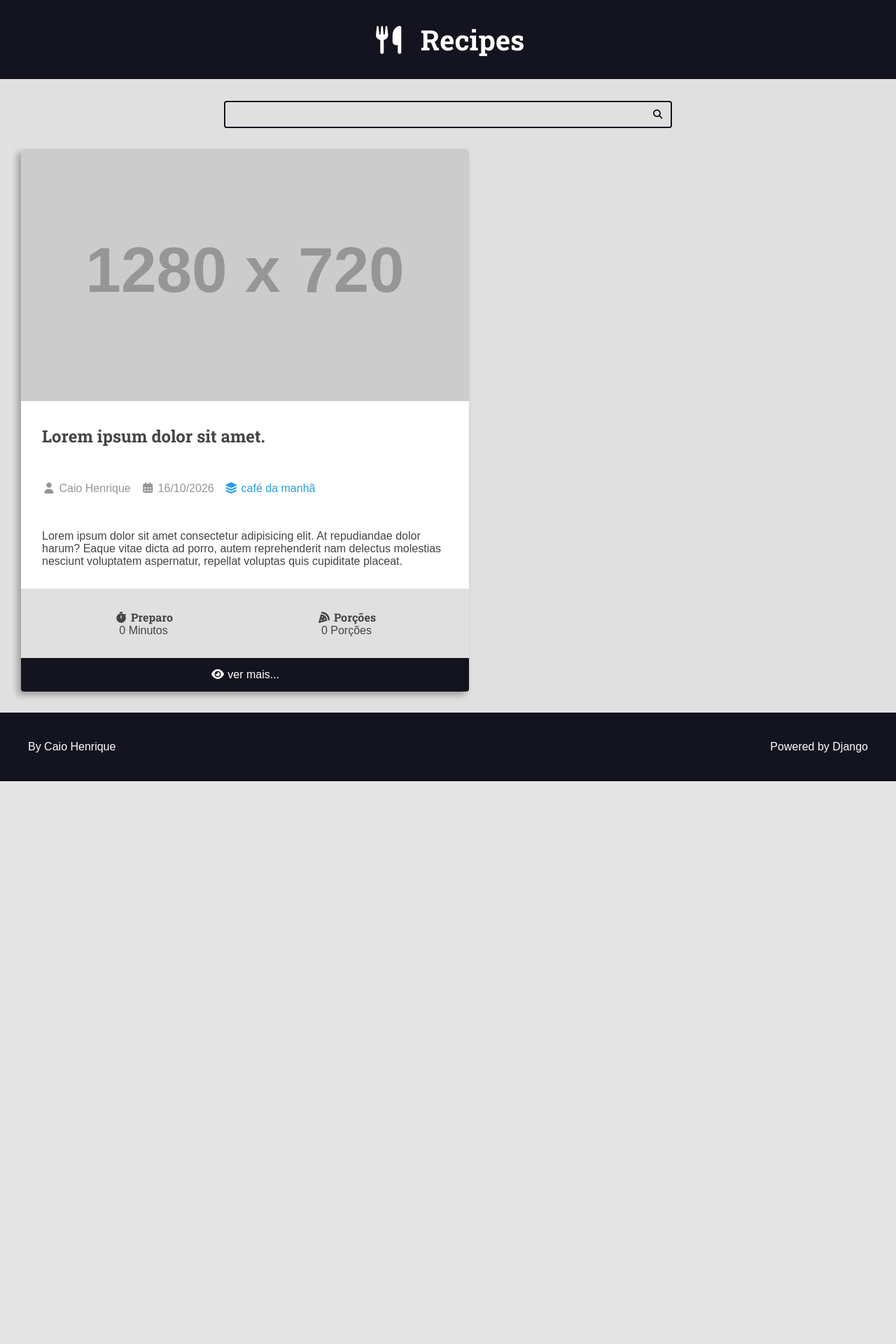
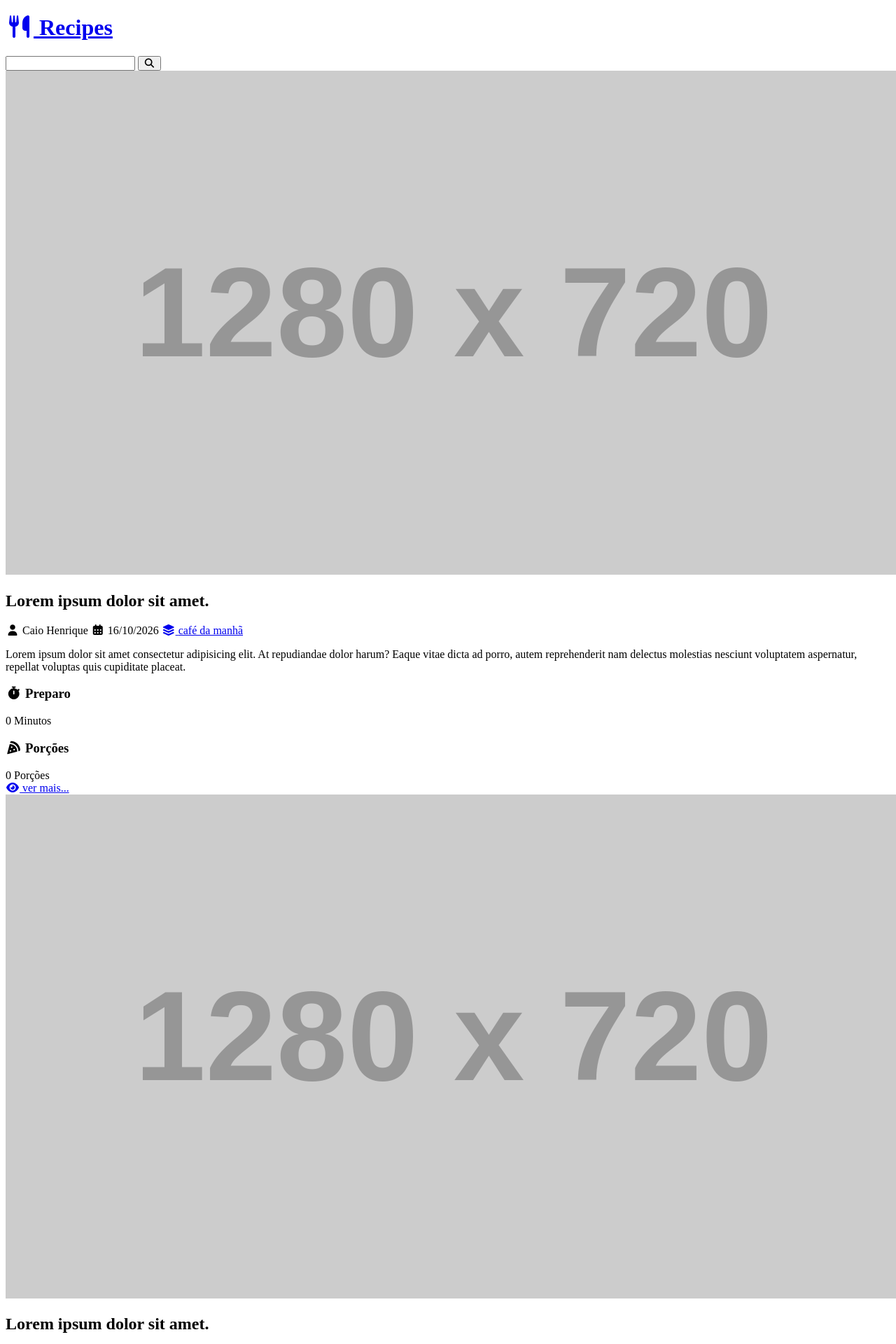
Before and after one commit to caiohenriquefranca/recipes, a Django app: page / in a window 1280 px wide. Shown: the top 1920 px of the page at 70% size. Before the commit the page ends 1116 px from the top, so only its background shows below. Run offline with Django 5.2, Linux system fonts and the light colour scheme; grey boxes labelled with a size stand in for pictures from a placeholder-image service; some libraries are stand-ins or nearby versions.

Commit message:
adicionado pagina de recitas e ajustado aqrquivos estaticos

```diff
--- a/projeto/settings.py
+++ b/projeto/settings.py
@@ -116,3 +116,5 @@ USE_TZ = True
 # https://docs.djangoproject.com/en/6.0/howto/static-files/
 
 STATIC_URL = 'static/'
+
+STATIC_ROOT = BASE_DIR / 'static'
--- a/projeto/urls.py
+++ b/projeto/urls.py
@@ -1,20 +1,3 @@
-"""
-URL configuration for projeto project.
-
-The `urlpatterns` list routes URLs to views. For more information please see:
-    https://docs.djangoproject.com/en/6.0/topics/http/urls/
-Examples:
-Function views
-    1. Add an import:  from my_app import views
-    2. Add a URL to urlpatterns:  path('', views.home, name='home')
-Class-based views
-    1. Add an import:  from other_app.views import Home
-    2. Add a URL to urlpatterns:  path('', Home.as_view(), name='home')
-Including another URLconf
-    1. Import the include() function: from django.urls import include, path
-    2. Add a URL to urlpatterns:  path('blog/', include('blog.urls'))
-"""
-
 from django.contrib import admin
 from django.urls import path, include
 
--- a/recipes/templates/recipes/pages/home.html
+++ b/recipes/templates/recipes/pages/home.html
@@ -7,6 +7,8 @@
   <main class="main-content-container">
     <div class="main-content main-content-list container">
       {% include "recipes/partials/recipe.html" %}
+      {% include "recipes/partials/recipe.html" %}
+      {% include "recipes/partials/recipe.html" %}
      </div>
   </main>
   {% include "recipes/partials/footer.html" %}
--- a/recipes/templates/recipes/partials/head.html
+++ b/recipes/templates/recipes/partials/head.html
@@ -1,3 +1,5 @@
+{% load static %}
+
 <!doctype html>
 <html lang="pt-BR">
 
@@ -20,261 +22,9 @@
   <link rel="preconnect" href="https://fonts.googleapis.com" />
   <link rel="preconnect" href="https://fonts.gstatic.com" crossorigin />
   <link href="https://fonts.googleapis.com/css2?family=Roboto+Slab:wght@100..900&display=swap" rel="stylesheet" />
+  <link rel="stylesheet" href="{% static 'recipes/css/styles.css' %}" />
   <title>Recipes</title>
-  <style>
-    :root {
-      --color-primary: #269fe6;
-      --color-primary-hover: #2086c2;
-      --color-primary-dark: #13141f;
-      --color-primary-dark-hover: #212336;
-      --color-primary-light: #d4ecfa;
-      --color-primary-light-hover: #bdd8e7;
 
-      --color-white: #fff;
-      --color-black: #000;
-
-      --color-dark-text: #444;
-      --color-info-light: #cce5ff;
-      --color-debug-light: #cce5ff;
-      --color-success-light: #d4edda;
-      --color-alert-light: #fff3cd;
-      --color-warning-light: #fff3cd;
-      --color-error-light: #f8d7da;
-
-      --color-info-dark: #4d86c4;
-      --color-debug-dark: #4d86c4;
-      --color-success-dark: #4a9c5d;
-      --color-alert-dark: #927f40;
-      --color-warning-dark: #927f40;
-      --color-error-dark: #da525d;
-
-      --color-gray-0: #f9f9f9;
-      --color-gray-1: #e0e0e0;
-      --color-gray-2: #c7c7c7;
-      --color-gray-3: #aeaeae;
-      --color-gray-4: #959595;
-      --color-gray-5: #7d7d7d;
-      --color-gray-6: #646464;
-      --color-gray-7: #4b4b4b;
-      --color-gray-8: #323232;
-      --color-gray-9: #191919;
-
-      --font-primary: sans-serif;
-      --font-headings: "Roboto Slab", serif;
-
-      --spacing-gutter-medium: 3rem;
-      --spacing-gutter-large: 4rem;
-    }
-
-    * {
-      padding: 0;
-      margin: 0;
-      box-sizing: border-box;
-    }
-
-    html {
-      font-size: 62.5%;
-    }
-
-    body {
-      font-size: 1.6rem;
-      font-family: var(--font-primary);
-      background: var(--color-gray-1);
-      color: var(--color-dark-text);
-    }
-
-    h1,
-    h2,
-    h3,
-    h4,
-    h5,
-    h6 {
-      font-family: var(--font-headings);
-    }
-
-    .container {
-      max-width: 144rem;
-      margin: 0 auto;
-      padding: var(--spacing-gutter-medium);
-    }
-
-    .main-header-container {
-      background-color: var(--color-primary-dark);
-      border-bottom: 1px solid #eee;
-    }
-
-    .main-logo {
-      font-size: 4rem;
-      color: var(--color-white);
-      text-decoration: none;
-      display: flex;
-      flex-flow: row nowrap;
-      align-items: center;
-      justify-content: center;
-      width: fit-content;
-      margin: 0 auto;
-    }
-
-    .main-logo-icon {
-      margin-right: 2rem;
-    }
-
-    .search-form {
-      border: .2rem solid var(--color-primary-dark);
-      max-width: 64rem;
-      margin: 0 auto;
-      border-radius: .4rem;
-      position: relative;
-      transition: all 300ms ease-in-out;
-    }
-
-    .search-input,
-    .search-button {
-      border: none;
-      background: none;
-      outline: none;
-      padding: 1rem;
-      transition: all 300ms ease-in-out;
-    }
-
-    .search-input {
-      width: 100%;
-      padding-right: 3rem;
-    }
-
-    .search-button {
-      position: absolute;
-      top: 0;
-      right: 0;
-    }
-
-    .search-button:focus-within {
-      outline: 1px solid var(--color-primary);
-      background: rgba(0, 0, 0.5)
-    }
-
-    .search-form:focus-within {
-      border-color: var(--color-primary);
-      background-color: var(--color-white);
-    }
-
-    .search-form:focus-within .search-button {
-      color: var(--color-primary);
-    }
-
-    .main-content {
-      padding-top: 0;
-    }
-
-    .main-content-list {
-      display: grid;
-      grid-template-columns: repeat(auto-fit, minmax(340px, 1fr));
-      gap: var(--spacing-gutter-large);
-    }
-
-    .recipe {
-      background: var(--color-white);
-      box-shadow: -5px 5px 10px rgba(0, 0, 0, .3);
-      transform: scale(1);
-      transition: all 300ms ease-in-out;
-      border-radius: .4rem;
-      overflow: hidden;
-    }
-
-    .recipe img {
-      max-width: 100%;
-    }
-
-    .recipe-list-item {
-      max-width: 64rem;
-    }
-
-    .recipe-list-item:hover {
-      transform: scale(1.02);
-      box-shadow: -8px 8px 18px rgba(0, 0, 0, .25);
-    }
-
-    .recipe-title-container {
-      padding: var(--spacing-gutter-medium);
-      padding-bottom: 2rem;
-    }
-
-    .recipe-author {
-      padding: var(--spacing-gutter-medium);
-    }
-
-    .recipe-content {
-      padding: var(--spacing-gutter-medium);
-      padding-top: 2rem;
-    }
-
-    .recipe-author-item {
-      color: var(--color-gray-4);
-      margin-right: 1rem;
-    }
-
-    .recipe-author a {
-      color: var(--color-primary);
-      transition: all 300ms ease-in-out;
-      text-decoration: none;
-    }
-
-    .recipe-author a:hover {
-      color: var(--color-primary-dark);
-    }
-
-    .recipe-meta-container {
-      display: flex;
-      flex-flow: row wrap;
-      padding: var(--spacing-gutter-medium);
-      background: var(--color-gray-1);
-    }
-
-    .recipe-meta {
-      display: flex;
-      flex-flow: column nowrap;
-      flex-shrink: 1;
-      flex-grow: 1;
-      text-align: center;
-    }
-
-    .recipe-meta-title {
-      font-size: 1.6rem;
-    }
-
-    .recipe-footer a {
-      background: var(--color-primary-dark);
-      display: block;
-      color: var(--color-white);
-      text-decoration: none;
-      text-align: center;
-      padding: 1.5rem var(--spacing-gutter-medium);
-      transition: all 300ms ease-in-out;
-    }
-
-    .recipe-footer a:hover {
-      filter: brightness(2);
-    }
-
-    .main-footer {
-      display: flex;
-      align-items: center;
-      justify-content: space-between;
-      background: var(--color-primary-dark);
-      color: var(--color-white);
-      padding: var(--spacing-gutter-large);
-    }
-
-    .main-footer a {
-      color: var(--color-white);
-      text-decoration: none;
-      transition: all 300ms ease-in-out;
-    }
-
-    .main-footer a:hover {
-      filter: brightness(.8);
-    }
-  </style>
 </head>
 
 </html>
--- a/recipes/templates/recipes/partials/recipe.html
+++ b/recipes/templates/recipes/partials/recipe.html
@@ -24,7 +24,9 @@
   </div>
 
   <div class="recipe-content">
-          <p>Lorem ipsum dolor sit amet consectetur adipisicing elit. At repudiandae dolor harum? Eaque vitae dicta ad porro, autem reprehenderit nam delectus molestias nesciunt voluptatem aspernatur, repellat voluptas quis cupiditate placeat.</p>
+    <p>Lorem ipsum dolor sit amet consectetur adipisicing elit. At repudiandae dolor harum? Eaque vitae dicta ad porro,
+      autem reprehenderit nam delectus molestias nesciunt voluptatem aspernatur, repellat voluptas quis cupiditate
+      placeat.</p>
   </div>
 
   <div class="recipe-meta-container">
@@ -43,7 +45,7 @@
   </div>
 
   <footer class="recipe-footer">
-          <a href="" class="recipe-read-more button button-dark button-full-width">
+    <a href="/recipes/3" class="recipe-read-more button button-dark button-full-width">
       <i class="fas fa-eye"></i>
       <span>ver mais...</span>
     </a>
--- a/recipes/urls.py
+++ b/recipes/urls.py
@@ -1,6 +1,4 @@
 from django.urls import path
-from recipes.views import home
+from . import views
 
-urlpatterns = [
-    path("", home),
-]
+urlpatterns = [path("", views.home), path("recipes/<int:id>/", views.recipe)]
--- a/recipes/views.py
+++ b/recipes/views.py
@@ -4,3 +4,7 @@ from django.http import HttpResponse  # noqa: F401
 
 def home(request):
     return render(request, "recipes/pages/home.html")
+
+
+def recipe(request, id):
+    return render(request, "recipes/pages/recipe-view.html")
--- /dev/null
+++ b/requirements.txt
@@ -0,0 +1,3 @@
+asgiref==3.11.1
+Django==6.0.2
+sqlparse==0.5.5
```
Also changed, not shown: recipes/templates/recipes/pages/recipe-view.html (added, +15 -0 lines). Lines whose indentation alone changed are shown as unchanged.
